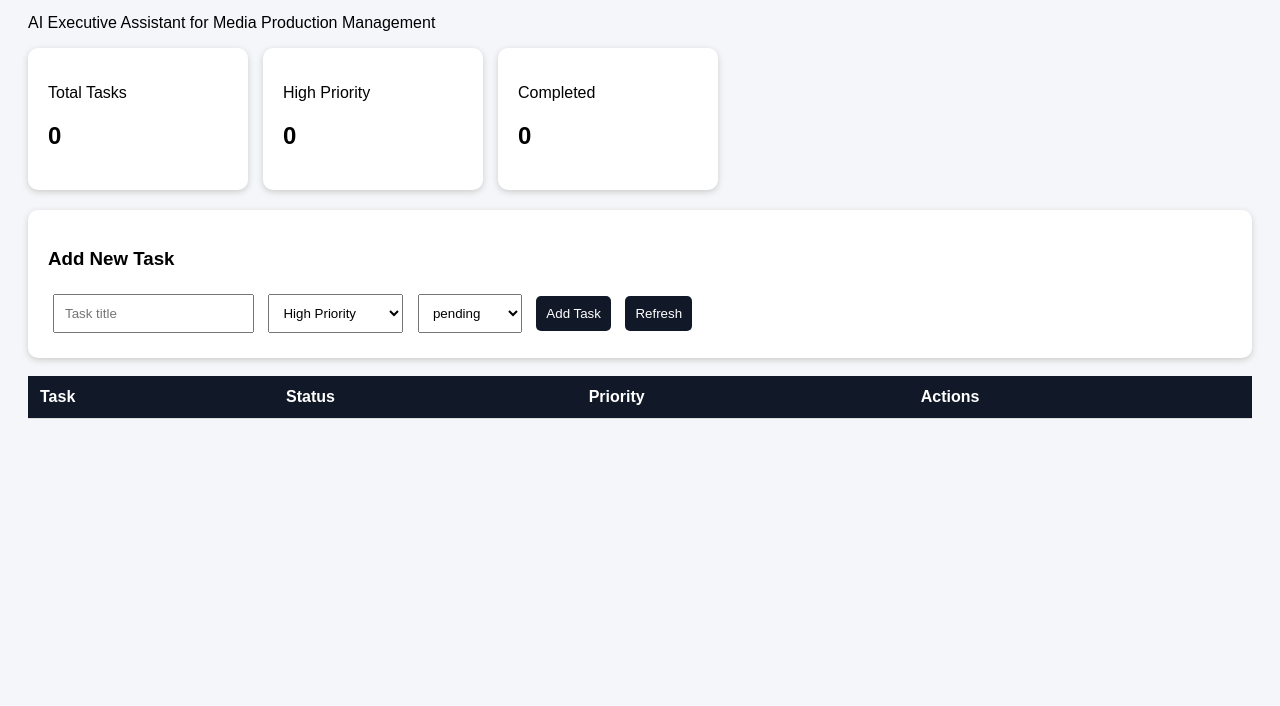
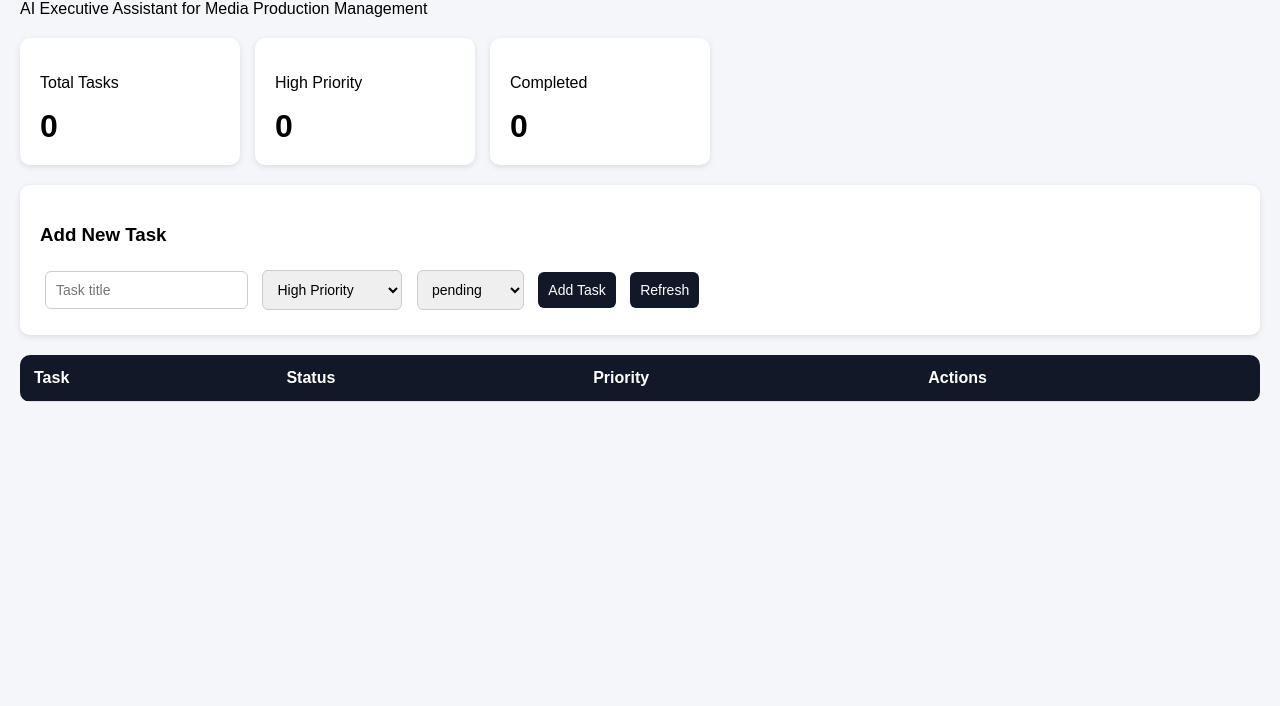
Before and after one commit to Faisal0179/ceo-assistant-api, a website: page public/index.html in a window 1280 px wide. Shown: the part 94-800 px from the top of the page. Drawn offline with Linux system fonts and the light colour scheme.

Commit message:
Update index.html

```diff
--- a/public/index.html
+++ b/public/index.html
@@ -1,52 +1,154 @@
 <!DOCTYPE html>
-<html>
+<html lang="en">
 <head>
+  <meta charset="UTF-8" />
+  <meta name="viewport" content="width=device-width, initial-scale=1.0"/>
   <title>Adam Executive Dashboard</title>
+
   <style>
-    body { font-family: Arial; background:#f4f6f9; padding:20px; }
-    .cards { display:flex; gap:15px; margin-bottom:20px; }
-    .card, .panel { background:white; padding:20px; border-radius:10px; box-shadow:0 2px 6px #ccc; }
-    .card { width:180px; }
-    input, select, button { padding:10px; margin:5px; }
-    button { background:#111827; color:white; border:none; border-radius:5px; cursor:pointer; }
-    .delete { background:#b91c1c; }
-    .complete { background:#166534; }
-    table { width:100%; background:white; border-collapse:collapse; }
-    th, td { padding:12px; border-bottom:1px solid #ddd; text-align:left; }
-    th { background:#111827; color:white; }
-    .high { color:red; font-weight:bold; }
-    .medium { color:orange; font-weight:bold; }
-    .low { color:green; font-weight:bold; }
+    body{
+      font-family: Arial, sans-serif;
+      background:#f4f6f9;
+      margin:0;
+      padding:20px;
+    }
+
+    h1{
+      margin-bottom:5px;
+    }
+
+    .cards{
+      display:flex;
+      gap:15px;
+      margin:20px 0;
+      flex-wrap:wrap;
+    }
+
+    .card{
+      background:white;
+      padding:20px;
+      border-radius:10px;
+      min-width:180px;
+      box-shadow:0 2px 6px rgba(0,0,0,0.1);
+    }
+
+    .card h2{
+      margin:0;
+      font-size:32px;
+    }
+
+    .panel{
+      background:white;
+      padding:20px;
+      border-radius:10px;
+      box-shadow:0 2px 6px rgba(0,0,0,0.1);
+      margin-bottom:20px;
+    }
+
+    input, select, button{
+      padding:10px;
+      margin:5px;
+      border-radius:6px;
+      border:1px solid #ccc;
+      font-size:14px;
+    }
+
+    button{
+      background:#111827;
+      color:white;
+      border:none;
+      cursor:pointer;
+    }
+
+    button:hover{
+      opacity:0.9;
+    }
+
+    .delete-btn{
+      background:#b91c1c;
+    }
+
+    .complete-btn{
+      background:#166534;
+    }
+
+    table{
+      width:100%;
+      border-collapse:collapse;
+      background:white;
+      border-radius:10px;
+      overflow:hidden;
+    }
+
+    th, td{
+      padding:14px;
+      border-bottom:1px solid #ddd;
+      text-align:left;
+    }
+
+    th{
+      background:#111827;
+      color:white;
+    }
+
+    .high{
+      color:red;
+      font-weight:bold;
+    }
+
+    .medium{
+      color:orange;
+      font-weight:bold;
+    }
+
+    .low{
+      color:green;
+      font-weight:bold;
+    }
   </style>
 </head>
+
 <body>
 
   <h1>Adam Executive Dashboard</h1>
   <p>AI Executive Assistant for Media Production Management</p>
 
   <div class="cards">
-  <div class="card"><p>Total Tasks</p><h2 id="totalTasks">0</h2></div>
-  <div class="card"><p>High Priority</p><h2 id="highTasks">0</h2></div>
-  <div class="card"><p>Completed</p><h2 id="completedTasks">0</h2></div>
+    <div class="card">
+      <p>Total Tasks</p>
+      <h2 id="totalTasks">0</h2>
+    </div>
+
+    <div class="card">
+      <p>High Priority</p>
+      <h2 id="highTasks">0</h2>
+    </div>
+
+    <div class="card">
+      <p>Completed</p>
+      <h2 id="completedTasks">0</h2>
+    </div>
   </div>
 
   <div class="panel">
     <h3>Add New Task</h3>
-  <input id="taskTitle" placeholder="Task title">
-  <select id="taskPriority">
-    <option>High Priority</option>
-    <option>Medium Priority</option>
-    <option>Low Priority</option>
+
+    <input type="text" id="title" placeholder="Task title">
+
+    <select id="priority">
+      <option value="High Priority">High Priority</option>
+      <option value="Medium Priority">Medium Priority</option>
+      <option value="Low Priority">Low Priority</option>
     </select>
-  <select id="taskStatus">
-    <option>pending</option>
-    <option>completed</option>
+
+    <select id="status">
+      <option value="pending">pending</option>
+      <option value="completed">completed</option>
     </select>
-  <button onclick="addTask()">Add Task</button>
-  <button onclick="loadTasks()">Refresh</button>
+
+    <button id="addTaskBtn">Add Task</button>
+    <button id="refreshBtn">Refresh</button>
   </div>
-
-<br>
 
   <table>
     <thead>
@@ -57,72 +159,48 @@
         <th>Actions</th>
       </tr>
     </thead>
+
     <tbody id="taskTable"></tbody>
   </table>
 
   <script>
+
     async function loadTasks() {
+
       const response = await fetch('/api/tasks');
       const tasks = await response.json();
 
       document.getElementById('totalTasks').innerText = tasks.length;
 
-  const high = tasks.filter(t => String(t.priority || '').toLowerCase().includes('high'));
-  document.getElementById('highTasks').innerText = high.length;
+      const highTasks = tasks.filter(task =>
+        (task.priority || '').toLowerCase().includes('high')
+      );
 
-  const completed = tasks.filter(t => String(t.status || '').toLowerCase().includes('completed'));
-  document.getElementById('completedTasks').innerText = completed.length;
+      document.getElementById('highTasks').innerText = highTasks.length;
+
+      const completedTasks = tasks.filter(task =>
+        (task.status || '').toLowerCase() === 'completed'
+      );
+
+      document.getElementById('completedTasks').innerText = completedTasks.length;
 
       const table = document.getElementById('taskTable');
       table.innerHTML = '';
 
       tasks.forEach(task => {
+
         const row = document.createElement('tr');
 
-    const priorityClass = String(task.priority || '').toLowerCase().includes('high') ? 'high'
-      : String(task.priority || '').toLowerCase().includes('medium') ? 'medium'
-      : String(task.priority || '').toLowerCase().includes('low') ? 'low'
-      : '';
+        let priorityClass = '';
 
-    row.innerHTML =
-      '<td>' + (task.title || '-') + '</td>' +
-      '<td>' + (task.status || 'pending') + '</td>' +
-      '<td class="' + priorityClass + '">' + (task.priority || '-') + '</td>' +
-      '<td>' +
-        '<button class="complete" onclick="completeTask(\'' + encodeURIComponent(task.title) + '\')">Complete</button> ' +
-        '<button class="delete" onclick="deleteTask(\'' + encodeURIComponent(task.title) + '\')">Delete</button>' +
-      '</td>';
-
-    table.appendChild(row);
-  });
+        if ((task.priority || '').toLowerCase().includes('high')) {
+          priorityClass = 'high';
+        }
+        else if ((task.priority || '').toLowerCase().includes('medium')) {
+          priorityClass = 'medium';
+        }
+        else if ((task.priority || '').toLowerCase().includes('low')) {
+          priorityClass = 'low';
         }
 
-async function addTask() {
-  const title = document.getElementById('taskTitle').value;
-  const priority = document.getElementById('taskPriority').value;
-  const status = document.getElementById('taskStatus').value;
-
-  if (!title.trim()) {
-    alert('Please enter a task title');
-    return;
-  }
-
-  await fetch('/api/tasks', {
-    method: 'POST',
-    headers: { 'Content-Type': 'application/json' },
-    body: JSON.stringify({ title, priority, status })
-  });
-
-  document.getElementById('taskTitle').value = '';
-  loadTasks();
-}
-
-async function completeTask(title) {
-  await fetch('/api/tasks/' + title, {
-    method: 'PUT',
-    headers: { 'Content-Type': 'application/json' },
-    body: JSON.stringify({ status: 'completed' })
-  });
-
-  loadTasks();
-}
+        row.
```
Lines whose indentation alone changed are shown as unchanged.
